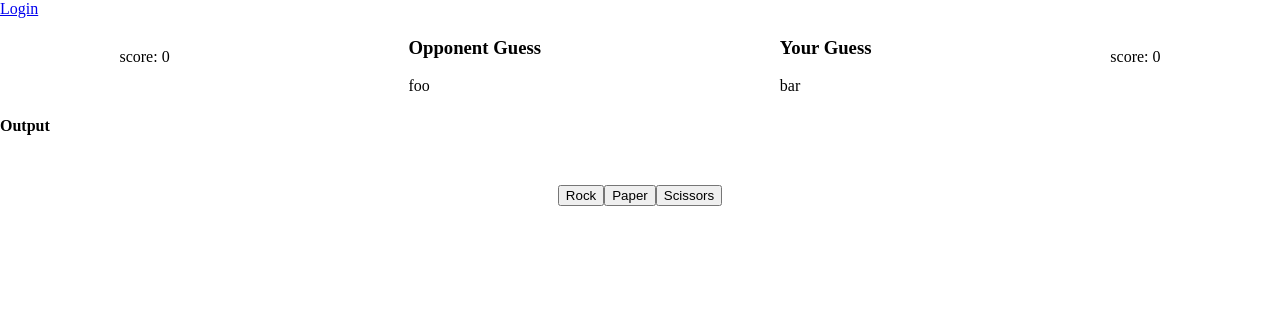
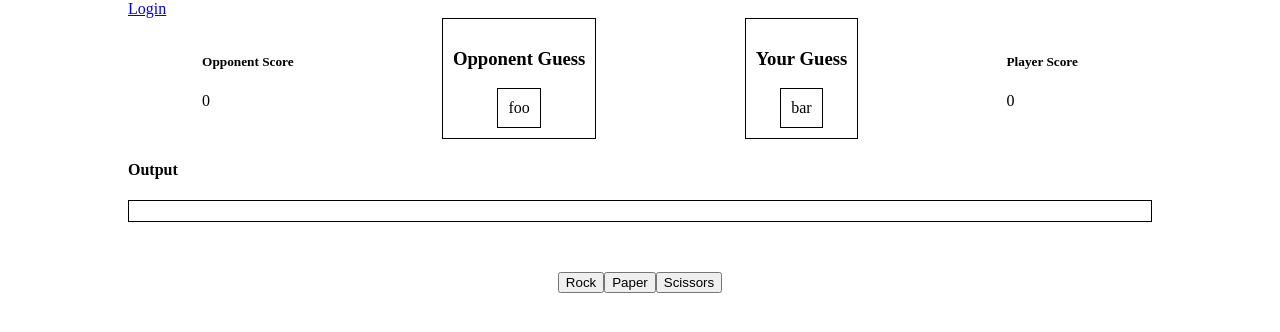
Before and after one commit to RyanCahela/Rock_Paper_Scissors_Game, a plain HTML site: page index.html in a window 1280 px wide. Drawn offline with Linux system fonts and the light colour scheme.

Commit message:
minor css and html tweaks

```diff
--- a/index.html
+++ b/index.html
@@ -7,13 +7,16 @@
   <title>Rock Paper Scissors</title>
 </head>
 <body>
-  <div class="contianer">
+  <div class="container">
     <header>
       <a href="#">Login</a>
     </header>
     <section class="gameboard">
       <div class="guesses">
-        <div class="js-opponent-score opponents-score">score: 0</div>
+        <div class="opponents-score">
+          <h5>Opponent Score</h5>
+          <p class="js-opponent-score">0</p>
+        </div>
         <div class="opponent-guess">
           <h3>Opponent Guess</h3>
           <span class="js-opponent-guess opponent-guess">foo</span>
@@ -22,7 +25,10 @@
           <h3>Your Guess</h3>
           <span class="js-player-guess player-guess">bar</span>
         </div>
-        <div class="js-player-score player-score">score: 0</div>
+        <div class="player-score">
+          <h5>Player Score</h5>
+          <p class="js-player-score">0</p>
+        </div>
       </div>
       <section>
         <h4>Output</h4>
--- a/index.js
+++ b/index.js
@@ -111,8 +111,8 @@
   }
 
   function updateScores(opponentScore, playerScore) {
-    elOpponentScore.textContent = `Score: ${opponentScore}`;
-    elPlayerScore.textContent = `Score: ${playerScore}`;
+    elOpponentScore.textContent = `Opponent Score: ${opponentScore}`;
+    elPlayerScore.textContent = `Player Score: ${playerScore}`;
   }
 
   function updateGuesses(opponentGuess, playerGuess) {
--- a/styles.css
+++ b/styles.css
@@ -8,10 +8,26 @@ body {
   padding: 0;
 }
 
+.container {
+  width: 80%;
+  margin: 0 auto;
+}
+
 .guesses {
   display: flex;
   align-items: center;
   justify-content: space-around;
+
+}
+
+.opponent-guess,
+.player-guess {
+  border: 1px solid black;
+  display: flex;
+  flex-direction: column;
+  justify-content: flex-start;
+  align-items: center;
+  padding: 10px;
 }
 
 .player-inputs {
@@ -19,3 +35,8 @@ body {
   justify-content: center;
   margin-top: 50px;
 }
+
+.text-output {
+  border: 1px solid black;
+  padding: 10px;
+}
```
